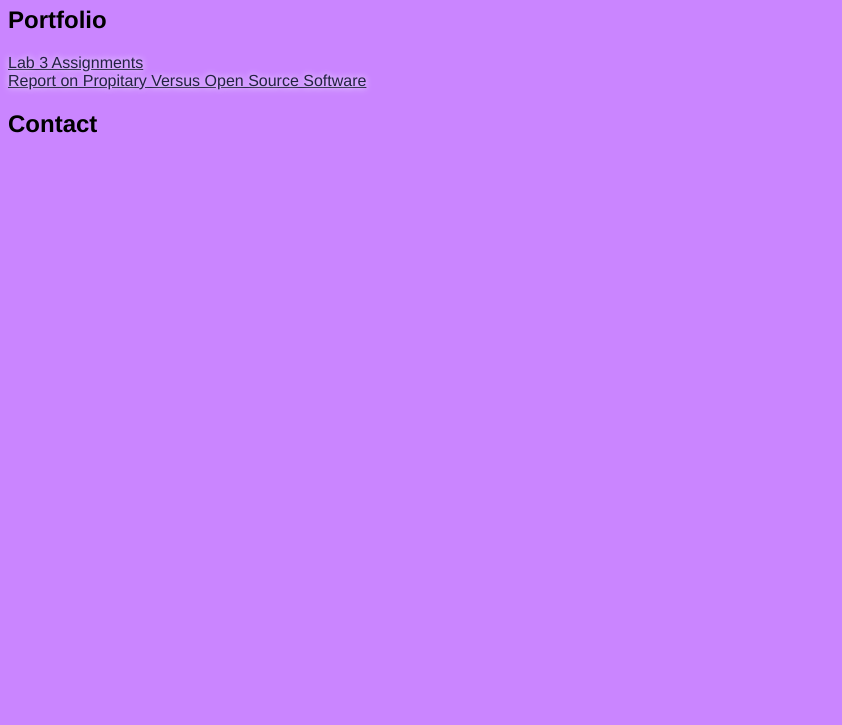
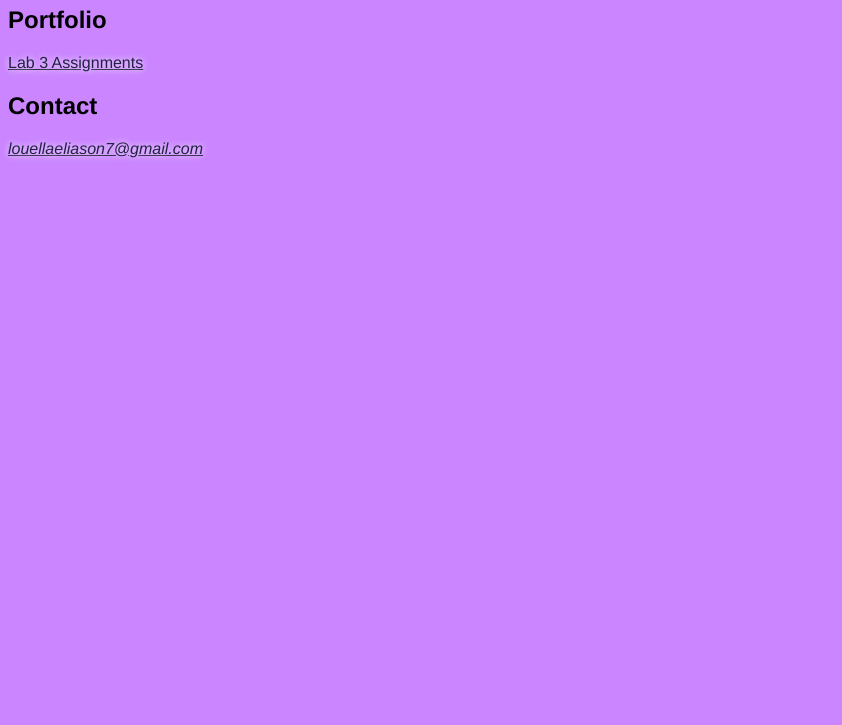
Before and after one commit to LouellaEliason/LouellaEliason.github.io, a plain HTML site: page index.html in a window 1280 px wide. Shown: the part 75-800 px from the top of the page, without its empty margins (0-842 px from the left). Drawn offline with Linux system fonts and the light colour scheme.

Commit message:
Update index.html

```diff
--- a/index.html
+++ b/index.html
@@ -1,40 +1,21 @@
 <!DOCTYPE html>
 <html lang="en-US">
 <head>
-<style>
-body {
-  background-color:#ca85ff;
-  font-family:helvetica, verdana, sans-serif;
-  text-align:left;
-}
-h1 {
-  font-family: "lucidia console", monaco, "courier new";
-  text-shadow: 0px 0px 5px #ffffff;
-  text-align:center;
-}
-h2 {
-  font-family:Helvetica, verdana, sans-serif;
-  font-weight:bold;
-}
-a {
-  font-family:Helvetica, verdana, sans-serif;
-  text-shadow: 0px 0px 7px #ffffff;
-  color:#232242;
-}
-  </style>
+  <link rel="stylesheet" href="lestyle.css">
   <title> Louella Eliason</title>
   <meta charset="UTF-8" name="viewport" content="width=device-width, initial-scale=1.0">
 </head>
-<body style=>
+<body>
 
 <h1>Louella Eliason</h1>
   <h2> Portfolio </h2>
-
 <a href="lab3assignments.html">Lab 3 Assignments</a> <!-- put this and follwoing in GEOG678 page-->
   <br>
-<a href="foss_vs_prop.html"> Report on Propitary Versus Open Source Software</a>
 
   <h2> Contact </h2>
+  <p1> <address>
+<a href="mailto:louellaeliason7@gmail.com">louellaeliason7@gmail.com</a>
+</address>
 
 </body>
 </html>
```
